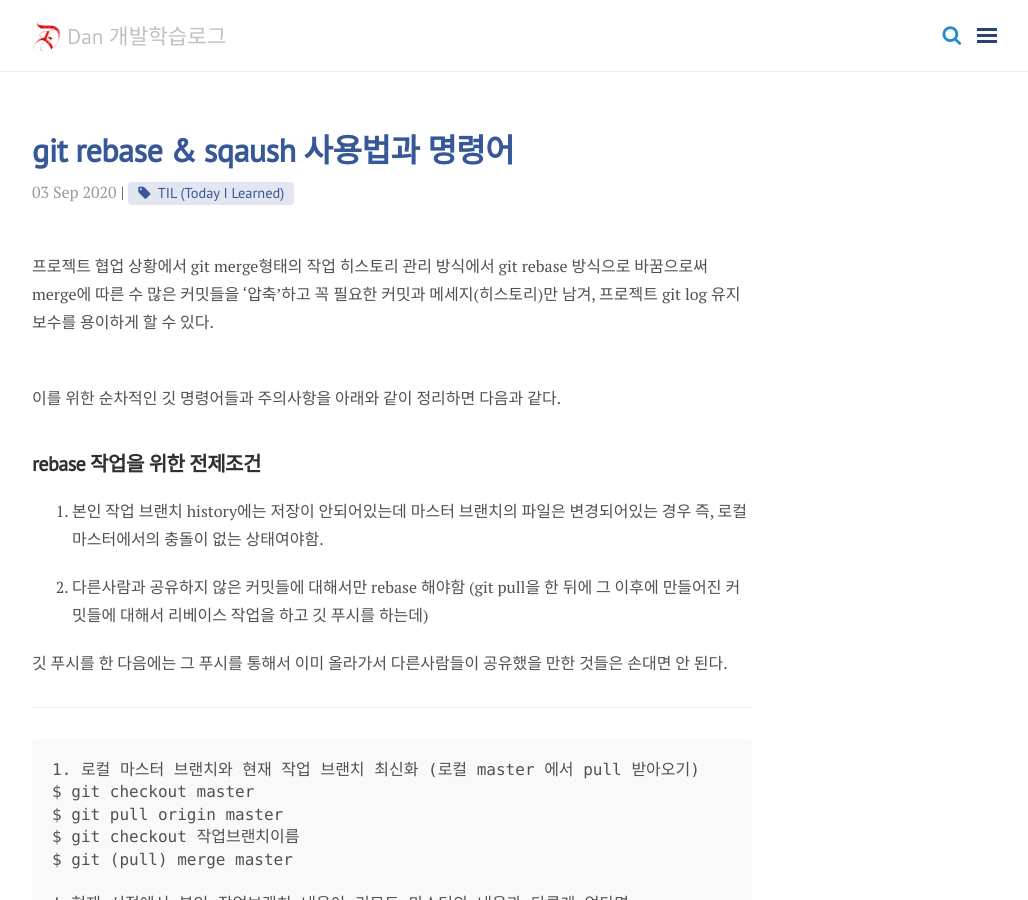
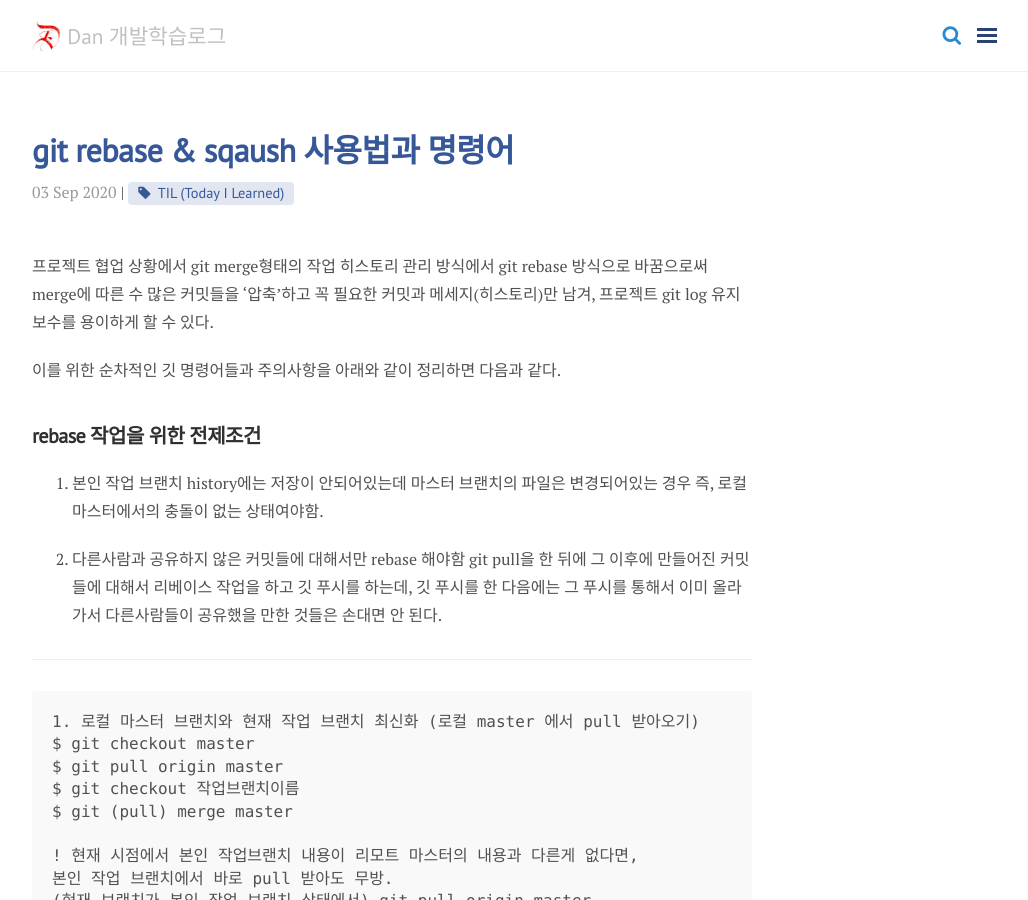
Before and after one commit to aleatorik/aleatorik.github.io, a Jekyll site: the page built from _posts/2020-09-03-git-rebase-and-squash.md, in a window 1280 px wide and 900 px high. Shown: the whole window, without its empty margins (248-1276 px from the left). Built offline with Jekyll 4.4.1, drawn with Linux system fonts in a browser that asks for light colours; nearby versions of some CDN libraries; comment, search, counter and statistics services are not loaded.

Commit message:
chore: Rearrange some text in lines

```diff
--- a/_posts/2020-09-03-git-rebase-and-squash.md
+++ b/_posts/2020-09-03-git-rebase-and-squash.md
@@ -10,7 +10,7 @@ tags: [TIL (Today I Learned)]
 바꿈으로써 merge에 따른 수 많은 커밋들을 '압축'하고 꼭 필요한 커밋과 메세지(히스토리)만 남겨,
 프로젝트 git log 유지보수를 용이하게 할 수 있다.
 
-<br>
+
 이를 위한 순차적인 깃 명령어들과 주의사항을 아래와 같이 정리하면 다음과 같다.
 
 ## **rebase 작업을 위한 전제조건**
@@ -19,11 +19,9 @@ tags: [TIL (Today I Learned)]
    즉, 로컬마스터에서의 충돌이 없는 상태여야함.
 
 2. 다른사람과 공유하지 않은 커밋들에 대해서만 rebase 해야함
-   (git pull을 한 뒤에 그 이후에 만들어진 커밋들에 대해서 리베이스 작업을 하고
-   깃 푸시를 하는데)
-
-깃 푸시를 한 다음에는 그 푸시를 통해서 이미 올라가서 다른사람들이 공유했을 만한 것들은
-손대면 안 된다.
+   git pull을 한 뒤에 그 이후에 만들어진 커밋들에 대해서 리베이스 작업을 하고
+   깃 푸시를 하는데, 깃 푸시를 한 다음에는 그 푸시를 통해서 이미 올라가서 다른사람들이 공유했을 만한 것들은
+   손대면 안 된다.
 
 ---
 
```
